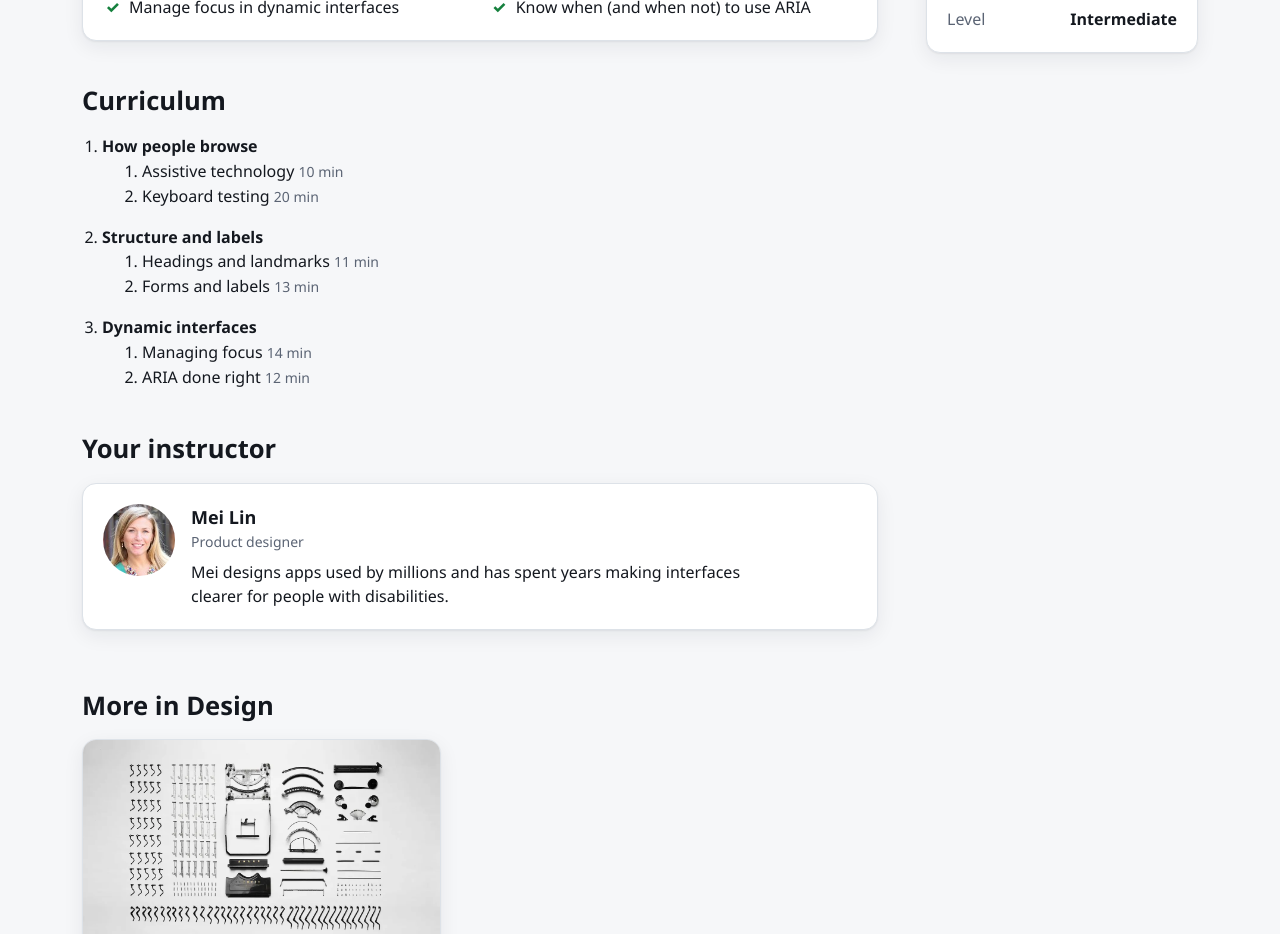
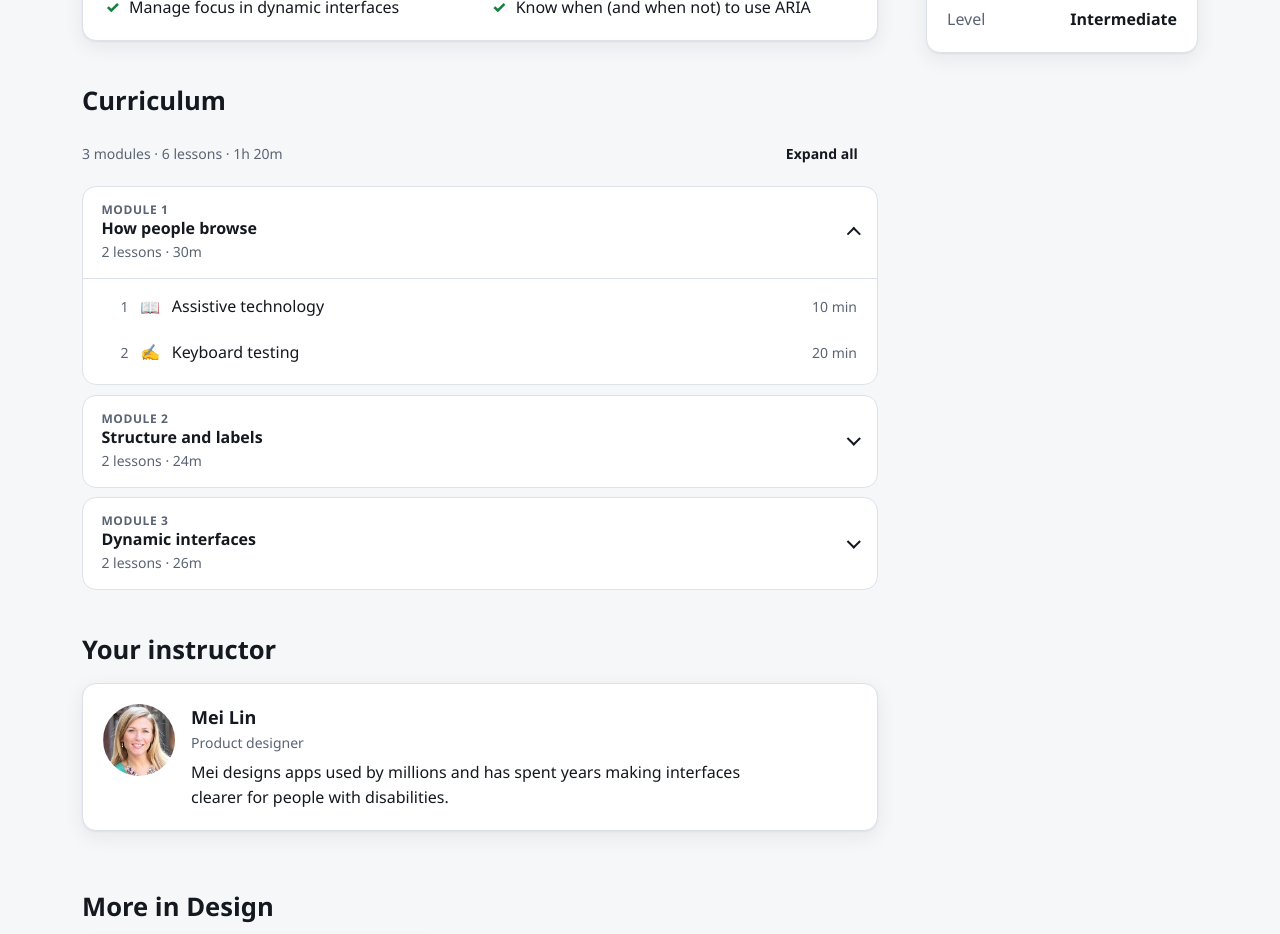
Before and after one commit to vincentonyenze/learning-hub, a React (Vite) app: page /courses/accessible-web in a window 1280 px wide. Shown: the part 800-1734 px from the top of the page. Built offline with nearby package versions, Linux system fonts and the light colour scheme.

Commit message:
add curriculum built from disclosure and lesson row components

```diff
--- /dev/null
+++ b/src/components/Curriculum.css
@@ -0,0 +1,50 @@
+.curriculum__bar {
+  display: flex;
+  flex-wrap: wrap;
+  align-items: center;
+  justify-content: space-between;
+  gap: 0.5rem 1rem;
+  margin-bottom: 0.75rem;
+}
+
+.curriculum__summary {
+  color: var(--color-muted);
+  font-size: var(--text-sm);
+}
+
+.curriculum__toggle {
+  padding: 0.4rem 0.75rem;
+  color: var(--color-primary);
+  font-size: var(--text-sm);
+}
+
+.curriculum__module {
+  display: grid;
+  gap: 0.15rem;
+}
+
+.curriculum__module-title {
+  display: grid;
+  font-size: 1rem;
+  line-height: 1.3;
+}
+
+.curriculum__module-number {
+  color: var(--color-muted);
+  font-size: 0.75rem;
+  font-weight: 700;
+  letter-spacing: 0.05em;
+  text-transform: uppercase;
+}
+
+.curriculum__module-meta {
+  color: var(--color-muted);
+  font-size: var(--text-sm);
+}
+
+.curriculum__lessons {
+  display: grid;
+  gap: 0.1rem;
+  padding: 0;
+  list-style: none;
+}
--- /dev/null
+++ b/src/components/Curriculum.jsx
@@ -0,0 +1,90 @@
+import { useState } from "react";
+import { courseMinutes, formatDuration, getLessons } from "../data/catalog.js";
+import Disclosure from "./Disclosure.jsx";
+import LessonRow from "./LessonRow.jsx";
+import "./Curriculum.css";
+
+// A course's modules, each opening to show its lessons.
+//
+// COMPOSITION: this component is mostly other components put together.
+//   Curriculum ─┬─ Disclosure (one per module) ─── LessonRow (one per lesson)
+// Disclosure doesn't know about lessons, and LessonRow doesn't know it's
+// inside a Disclosure. Curriculum is the only piece that knows both, so
+// each part stays small and reusable.
+function Curriculum({ course }) {
+  // Which modules are open. The first one starts open, so the page shows
+  // some lessons straight away.
+  const [openIds, setOpenIds] = useState(() => new Set([course.modules[0].id]));
+
+  const allOpen = openIds.size === course.modules.length;
+  const lessons = getLessons(course);
+
+  // Lessons are numbered across the whole course (1-7), not per module.
+  // The flat list already has them in order: look each number up by id.
+  // (Counting up a variable while drawing the list would work today, but
+  // rendering should only calculate, never keep running totals: React may
+  // render a component more than once, or not in order.)
+  const lessonNumber = new Map(lessons.map((lesson, index) => [lesson.id, index + 1]));
+
+  function setOpen(moduleId, isOpen) {
+    setOpenIds((current) => {
+      const next = new Set(current); // a copy: state is never changed in place
+      if (isOpen) next.add(moduleId);
+      else next.delete(moduleId);
+      return next;
+    });
+  }
+
+  function toggleAll() {
+    setOpenIds(allOpen ? new Set() : new Set(course.modules.map((module) => module.id)));
+  }
+
+  return (
+    <div className="curriculum">
+      <div className="curriculum__bar">
+        <p className="curriculum__summary">
+          {course.modules.length} modules · {lessons.length} lessons · {formatDuration(courseMinutes(course))}
+        </p>
+        <button type="button" className="button button--ghost curriculum__toggle" onClick={toggleAll}>
+          {allOpen ? "Collapse all" : "Expand all"}
+        </button>
+      </div>
+
+      {course.modules.map((module, index) => {
+        const minutes = module.lessons.reduce((total, lesson) => total + lesson.minutes, 0);
+
+        return (
+          <Disclosure
+            key={module.id}
+            open={openIds.has(module.id)}
+            onToggle={(isOpen) => setOpen(module.id, isOpen)}
+            summary={
+              <span className="curriculum__module">
+                {/* A heading inside the summary keeps the page outline
+                    (H2 Curriculum > H3 module) */}
+                <h3 className="curriculum__module-title">
+                  <span className="curriculum__module-number">Module {index + 1}</span>
+                  {module.title}
+                </h3>
+                <span className="curriculum__module-meta">
+                  {module.lessons.length} {module.lessons.length === 1 ? "lesson" : "lessons"} ·{" "}
+                  {formatDuration(minutes)}
+                </span>
+              </span>
+            }
+          >
+            <ol className="curriculum__lessons">
+              {module.lessons.map((lesson) => (
+                <li key={lesson.id}>
+                  <LessonRow courseId={course.id} lesson={lesson} number={lessonNumber.get(lesson.id)} />
+                </li>
+              ))}
+            </ol>
+          </Disclosure>
+        );
+      })}
+    </div>
+  );
+}
+
+export default Curriculum;
--- /dev/null
+++ b/src/components/Disclosure.css
@@ -0,0 +1,56 @@
+.disclosure {
+  border: 1px solid var(--color-border);
+  border-radius: var(--radius);
+  background: var(--color-surface);
+}
+
+.disclosure + .disclosure {
+  margin-top: 0.6rem;
+}
+
+.disclosure__summary {
+  display: flex;
+  align-items: center;
+  gap: 1rem;
+  padding: 0.95rem 1.15rem;
+  border-radius: var(--radius);
+  cursor: pointer;
+  /* Hide the browser's own triangle: we draw a chevron that turns */
+  list-style: none;
+}
+
+.disclosure__summary::-webkit-details-marker {
+  display: none;
+}
+
+.disclosure__summary:hover {
+  background: var(--color-surface-muted);
+}
+
+/* A chevron drawn with two borders, pointing down when closed... */
+.disclosure__icon {
+  flex-shrink: 0;
+  width: 0.6rem;
+  height: 0.6rem;
+  margin-left: auto;
+  border-right: 2px solid currentColor;
+  border-bottom: 2px solid currentColor;
+  rotate: 45deg;
+  translate: 0 -0.15rem;
+  transition: rotate 0.2s ease;
+}
+
+/* ...and up when open */
+.disclosure[open] .disclosure__icon {
+  rotate: -135deg;
+  translate: 0 0.15rem;
+}
+
+.disclosure[open] .disclosure__summary {
+  border-bottom: 1px solid var(--color-border);
+  border-radius: var(--radius) var(--radius) 0 0;
+}
+
+.disclosure__content {
+  padding: 0.4rem 0.6rem 0.6rem;
+}
--- /dev/null
+++ b/src/components/Disclosure.jsx
@@ -0,0 +1,35 @@
+import "./Disclosure.css";
+
+// A section you can open and close, built on the browser's own
+// <details> and <summary> elements. They come with keyboard support
+// (Enter/Space), and screen readers announce them as "expanded" or
+// "collapsed", with no ARIA to get wrong.
+//
+// Generic on purpose: it knows nothing about courses. The page decides
+// what goes in the summary (always visible) and the children (the
+// content that opens).
+//
+// open / onToggle(isOpen): controlled, so a parent can open or close
+// several at once ("Expand all").
+function Disclosure({ summary, open, onToggle, children }) {
+  return (
+    <details
+      className="disclosure"
+      open={open}
+      // The browser opens or closes <details> by itself when you click its
+      // summary. onToggle fires afterwards: report the NEW state up, so the
+      // parent's state stays in step with what's on screen.
+      onToggle={(event) => {
+        if (event.currentTarget.open !== open) onToggle(event.currentTarget.open);
+      }}
+    >
+      <summary className="disclosure__summary">
+        {summary}
+        <span className="disclosure__icon" aria-hidden="true" />
+      </summary>
+      <div className="disclosure__content">{children}</div>
+    </details>
+  );
+}
+
+export default Disclosure;
--- /dev/null
+++ b/src/components/LessonRow.css
@@ -0,0 +1,43 @@
+.lesson-row {
+  display: grid;
+  grid-template-columns: 1.6rem 1.5rem 1fr auto;
+  align-items: center;
+  gap: 0.6rem;
+  padding: 0.6rem 0.65rem;
+  border-radius: var(--radius-small);
+  color: var(--color-text);
+  text-decoration: none;
+}
+
+.lesson-row:hover {
+  background: var(--color-surface-muted);
+}
+
+.lesson-row[aria-current="page"] {
+  background: var(--color-primary-soft);
+  color: var(--color-primary);
+  font-weight: 650;
+}
+
+.lesson-row__number {
+  color: var(--color-muted);
+  font-size: var(--text-sm);
+  font-variant-numeric: tabular-nums;
+  text-align: right;
+}
+
+.lesson-row__icon {
+  font-size: 1rem;
+  text-align: center;
+}
+
+.lesson-row__title {
+  min-width: 0;
+  line-height: 1.35;
+}
+
+.lesson-row__time {
+  color: var(--color-muted);
+  font-size: var(--text-sm);
+  white-space: nowrap;
+}
--- /dev/null
+++ b/src/components/LessonRow.jsx
@@ -0,0 +1,42 @@
+import { Link } from "react-router";
+import "./LessonRow.css";
+
+const TYPES = {
+  reading: { icon: "📖", label: "Reading" },
+  exercise: { icon: "✍️", label: "Exercise" },
+};
+
+// One lesson as a link: its type, title and length.
+//
+// Used in the course curriculum now, and in the lesson sidebar from
+// Step 12. Each place passes what it knows:
+// isCurrent: this is the lesson on screen (the sidebar marks it)
+function LessonRow({ courseId, lesson, number, isCurrent = false }) {
+  const type = TYPES[lesson.type];
+
+  return (
+    <Link
+      to={`/courses/${courseId}/lessons/${lesson.id}`}
+      className="lesson-row"
+      aria-current={isCurrent ? "page" : undefined}
+    >
+      <span className="lesson-row__number">{number}</span>
+      <span className="lesson-row__icon" aria-hidden="true">
+        {type.icon}
+      </span>
+      <span className="lesson-row__title">
+        {lesson.title}
+        {/* Heard by screen readers, which can't see the icon: "What
+            matters most?, Reading, 9 minutes" */}
+        <span className="visually-hidden">, {type.label}</span>
+      </span>
+      <span className="lesson-row__time">
+        {lesson.minutes}
+        <span aria-hidden="true"> min</span>
+        <span className="visually-hidden"> minutes</span>
+      </span>
+    </Link>
+  );
+}
+
+export default LessonRow;
--- a/src/pages/CourseDetailsPage.css
+++ b/src/pages/CourseDetailsPage.css
@@ -114,22 +114,6 @@
   font-weight: 800;
 }
 
-/* Temporary curriculum outline (Step 11 replaces it) */
-.curriculum-outline {
-  display: grid;
-  gap: 1rem;
-  padding-left: 1.25rem;
-}
-
-.curriculum-outline h3 {
-  font-size: 1rem;
-}
-
-.curriculum-outline__time {
-  color: var(--color-muted);
-  font-size: var(--text-sm);
-}
-
 /* Instructor */
 .instructor {
   display: flex;
--- a/src/pages/CourseDetailsPage.jsx
+++ b/src/pages/CourseDetailsPage.jsx
@@ -1,6 +1,7 @@
 import { Link, useParams } from "react-router";
 import Breadcrumbs from "../components/Breadcrumbs.jsx";
 import CourseCard from "../components/CourseCard.jsx";
+import Curriculum from "../components/Curriculum.jsx";
 import EmptyState from "../components/EmptyState.jsx";
 import {
   courseMinutes,
@@ -127,22 +128,7 @@ function CourseDetailsPage() {
             <h2 id="curriculum-title" className="course-section__title">
               Curriculum
             </h2>
-            {/* A plain outline for now: Step 11 turns it into sections you
-                can open and close */}
-            <ol className="curriculum-outline">
-              {course.modules.map((module) => (
-                <li key={module.id}>
-                  <h3>{module.title}</h3>
-                  <ol>
-                    {module.lessons.map((lesson) => (
-                      <li key={lesson.id}>
-                        {lesson.title} <span className="curriculum-outline__time">{lesson.minutes} min</span>
-                      </li>
-                    ))}
-                  </ol>
-                </li>
-              ))}
-            </ol>
+            <Curriculum course={course} />
           </section>
 
           <section id="instructor" className="course-section" aria-labelledby="instructor-title">
```
